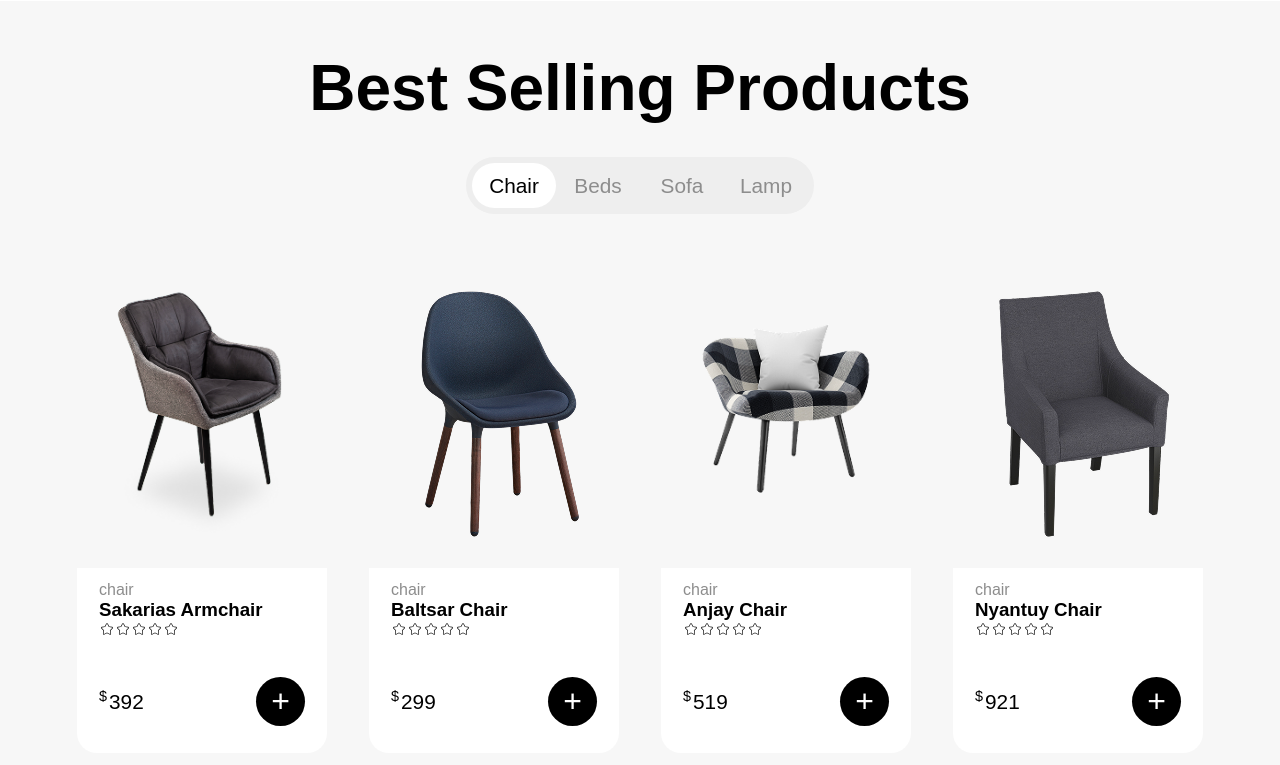
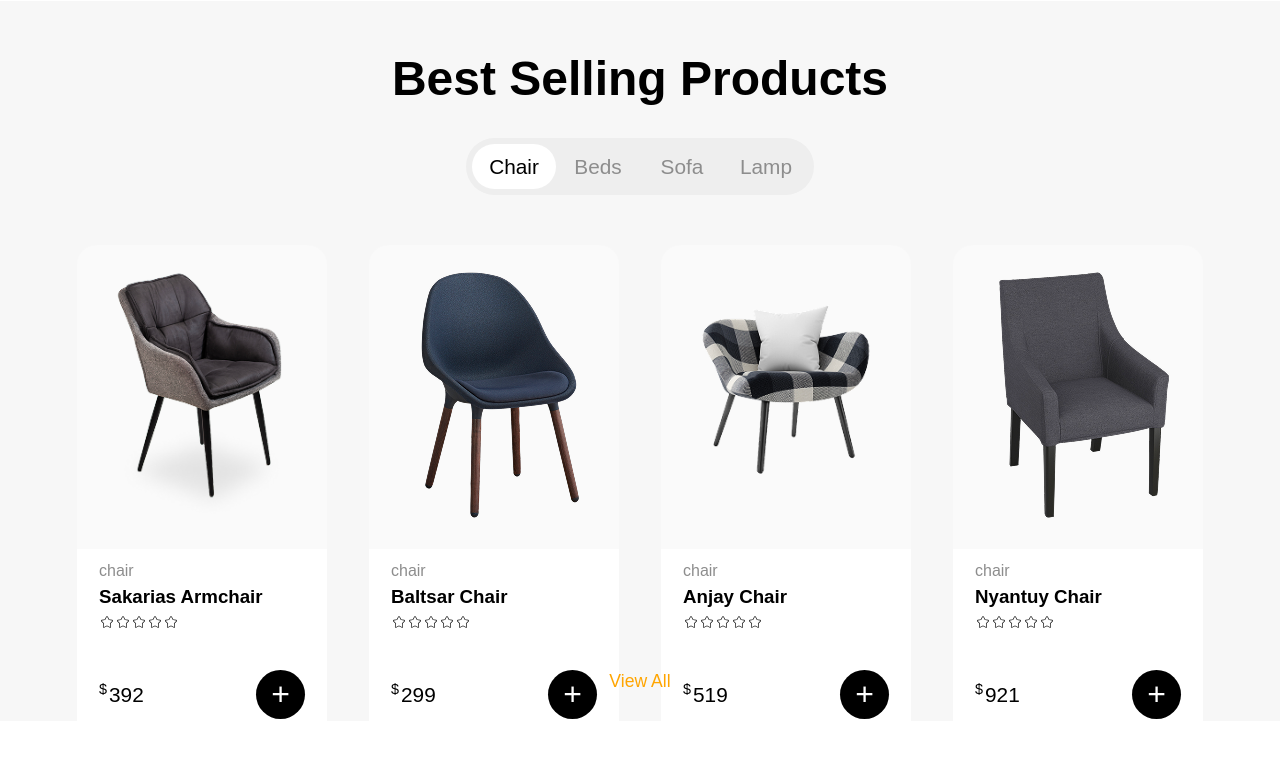
Before and after one commit to vitygo/online-store, a React (Vite) app: page / in a window 1280 px wide. Shown: the part 1487-2252 px from the top of the page. Built offline with nearby package versions, Linux system fonts and the light colour scheme.

Commit message:
fix category

```diff
--- a/src/components/BestProducts/BestProducts.css
+++ b/src/components/BestProducts/BestProducts.css
@@ -1,14 +1,15 @@
 .best-products-section {
+    position: relative;
     display: flex;
     font-family: sans-serif;
     flex-direction: column;
     align-items: center;
-    height: 100vh;
+    min-height: 90vh;
     background: #F7F7F7;
     padding-top: 50px;
 }
 .best-products-section__title{
-    font-size: 4rem;
+    font-size: 3rem;
 }
 .best-products-section__navigation{
     width: auto;
@@ -62,3 +63,15 @@
     width: 100%;
     height: 500px;
 }
+
+.best-products-section__view-all-btn{
+    position: absolute;
+    bottom: 4%;
+    background: none;
+    border: none;
+    cursor: pointer;
+    color: orange;
+    font-size: 1.1rem;
+
+
+}
--- a/src/components/BestProducts/BestProducts.jsx
+++ b/src/components/BestProducts/BestProducts.jsx
@@ -9,7 +9,7 @@ import React, {useState, useEffect} from 'react'
 
 export default function BestProducts(){
 
-    const [activeCategory, setActiveCategory] = useState('Chair')
+
 
 
     const chairs = [
@@ -19,13 +19,37 @@ export default function BestProducts(){
         {id: 4, categoryName: 'chair', productName: 'Nyantuy Chair', productPrice: 921, img: "./chair00004.png"},
     ]
 
+    const Beds = [
+        {id: 1, categoryName: 'beds', productName: 'Sakarias Armchair', productPrice: 392, img: "./chair00001.png"},
+        {id: 2, categoryName: 'beds', productName: 'Baltsar Chair', productPrice: 299, img: "./chair00002.png"},
+        {id: 3, categoryName: 'beds', productName: 'Anjay Chair', productPrice: 519, img: "./chair00003.png"},
+        {id: 4, categoryName: 'beds', productName: 'Nyantuy Chair', productPrice: 921, img: "./chair00004.png"},
+    ]
+
+    const Sofa = [
+        {id: 1, categoryName: 'sofa', productName: 'Sakarias Armchair', productPrice: 392, img: "./chair00001.png"},
+        {id: 2, categoryName: 'sofa', productName: 'Baltsar Chair', productPrice: 299, img: "./chair00002.png"},
+        {id: 3, categoryName: 'sofa', productName: 'Anjay Chair', productPrice: 519, img: "./chair00003.png"},
+        {id: 4, categoryName: 'sofa', productName: 'Nyantuy Chair', productPrice: 921, img: "./chair00004.png"},
+    ]
+
+    const Lamp = [
+        {id: 1, categoryName: 'lamp', productName: 'Sakarias Armchair', productPrice: 392, img: "./chair00001.png"},
+        {id: 2, categoryName: 'lamp', productName: 'Baltsar Chair', productPrice: 299, img: "./chair00002.png"},
+        {id: 3, categoryName: 'lamp', productName: 'Anjay Chair', productPrice: 519, img: "./chair00003.png"},
+        {id: 4, categoryName: 'lamp', productName: 'Nyantuy Chair', productPrice: 921, img: "./chair00004.png"},
+    ]
+
 
     const categories = [
         {id: 1, categoryName: 'Chair', categoryArray: chairs},
-        {id: 2, categoryName: 'Beds', categoryArray: chairs},
-        {id: 3, categoryName: 'Sofa', categoryArray: chairs},
-        {id: 4, categoryName: 'Lamp', categoryArray: chairs},
+        {id: 2, categoryName: 'Beds', categoryArray: Beds},
+        {id: 3, categoryName: 'Sofa', categoryArray: Sofa},
+        {id: 4, categoryName: 'Lamp', categoryArray: Lamp},
     ]
+
+    const [activeCategory, setActiveCategory] = useState(chairs)
+    const [activeCategoryName, setActiveCategoryName] = useState('Chair')
 
 
 
@@ -37,8 +61,9 @@ export default function BestProducts(){
     // },[activeCategory])
 
 
-    function handleCategory(categoryName){
-        setActiveCategory(categoryName)
+    function handleCategory(categoryArray, categoryName){
+        setActiveCategoryName(categoryName)
+        setActiveCategory(categoryArray)
 
     }
 
@@ -46,16 +71,17 @@ export default function BestProducts(){
         <section className='best-products-section'>
             <h2 className='best-products-section__title'>Best Selling Products</h2>
             <div className="best-products-section__navigation">
-                {categories.map(category => <button key={category.id} className={`navigation__category ${activeCategory == category.categoryName ? 'active' : ''}`} onClick={() => handleCategory(category.categoryName)}>{category.categoryName}</button>)}
+                {categories.map(category => <button key={category.id} className={`navigation__category ${activeCategoryName == category.categoryName ? 'active' : ''}`} onClick={() => handleCategory(category.categoryArray, category.categoryName )}>{category.categoryName}</button>)}
 
             </div>
             <div className="best-product-section__best-products-list">
-            {chairs.map(chair => {
-               return <ProductCard key={chair.id} product={chair}/>
+            {activeCategory.map(product => {
+               return <ProductCard key={product.id} product={product}/>
 
 
             })}
             </div>
+            <button className="best-products-section__view-all-btn">View All</button>
 
 
 
@@ -94,7 +120,7 @@ export function ProductCard({product}) {
             <div className="product-card__body">
                 <p className='body__product-category'>{product.categoryName}</p>
                 <h3 className='body__product-name'>{product.productName}</h3>
-                <div className="body__product-rewiew">
+                <div className="body__product-rating">
                 {ratings.map(rating => {
 
 
--- a/src/components/BestProducts/ProductCard.css
+++ b/src/components/BestProducts/ProductCard.css
@@ -3,6 +3,10 @@
 .prdoduct-card-container{
     height: 400px;
     width: 250px;
+    background: #FAFAFA;
+    box-shadow: rgba(33, 35, 38, 0.1) 0px 10px 10px -10px;
+    border-top-left-radius: 20px;
+    border-top-right-radius: 20px;
 
 
 
@@ -42,6 +46,14 @@
 
 }
 
+.body__product-name{
+    margin-top: 6px;
+}
+
+.body__product-rating{
+    margin-top: 6px;
+}
+
 .footer__product-price{
     font-size: 1.3rem;
 }
```
